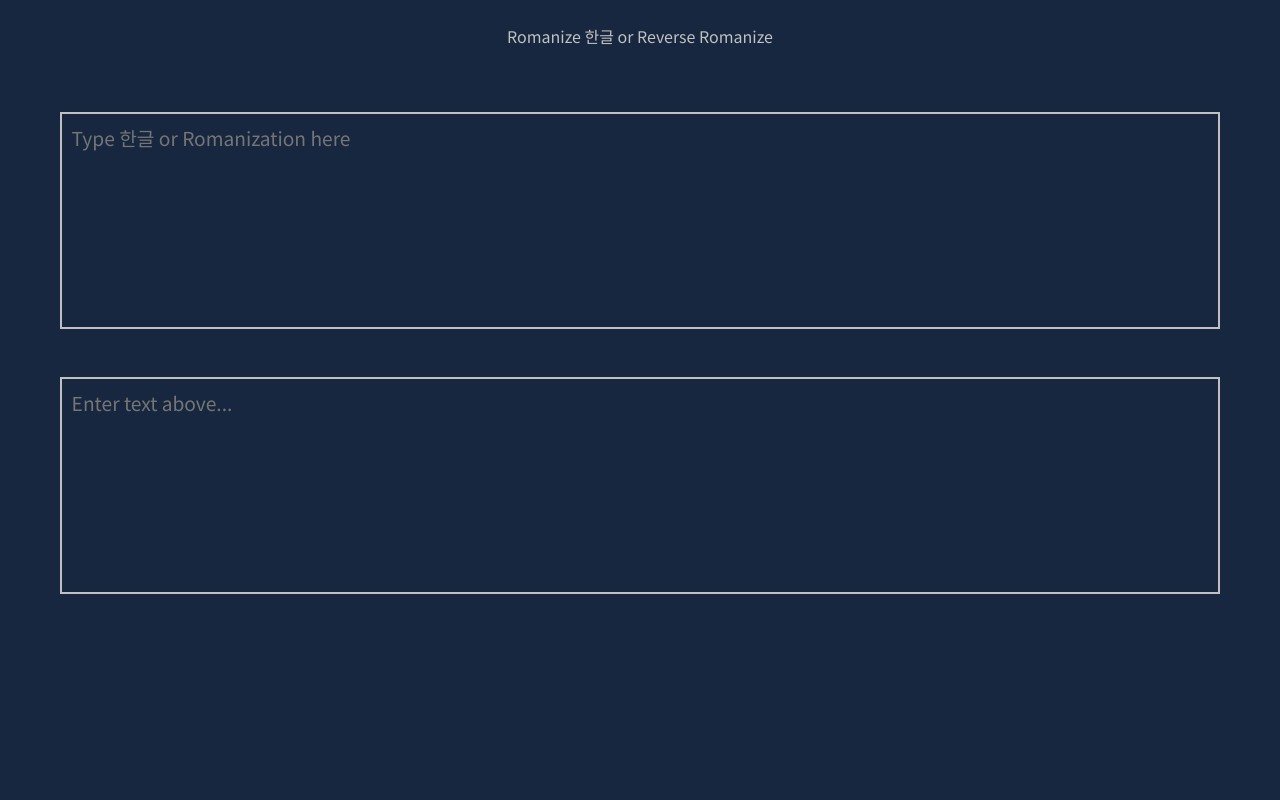
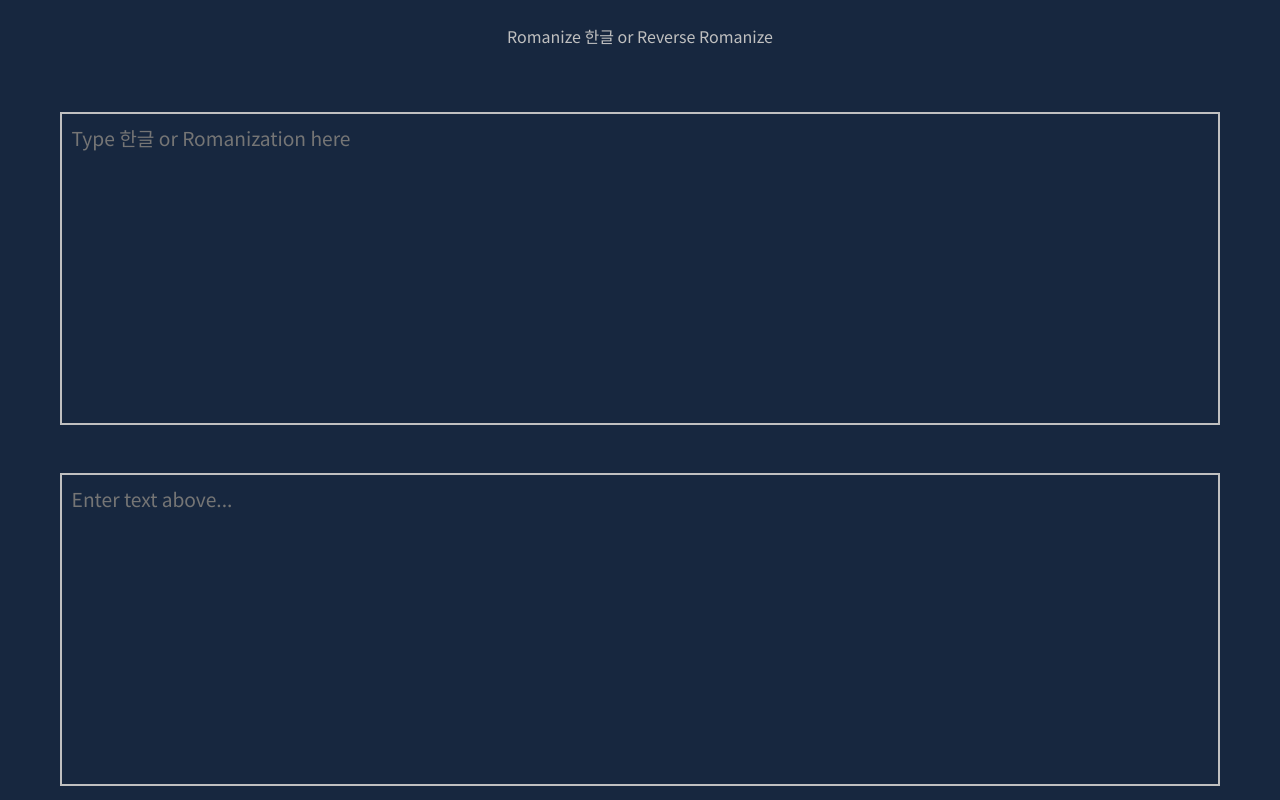
Before and after one commit to exiledagain/didactic-journey, a plain HTML site: page index.html in a window 1280 px wide. Drawn offline with Linux system fonts and the light colour scheme.

Commit message:
Update index.html

```diff
--- a/index.html
+++ b/index.html
@@ -36,7 +36,7 @@
         color: inherit;
         background-color: inherit;
         font-family: inherit;
-        height: 10em;
+        height: 15em;
         width: 100%;
         resize: none;
         outline: none;
@@ -73,7 +73,7 @@
     <div class="self-center centered-items">
       <p class="text-center">Romanize 한글 or Reverse Romanize</p>
       <div class="fixed-io">
-        <textarea id="input" style="z-index: 10;" class="io" placeholder="Type 한글 or Romanization here"></textarea>
+        <textarea id="input" class="io" placeholder="Type 한글 or Romanization here"></textarea>
         <button class="clear-text hidden">&#xFF38;</button>
       </div>
       <div class="fixed-io">
```
